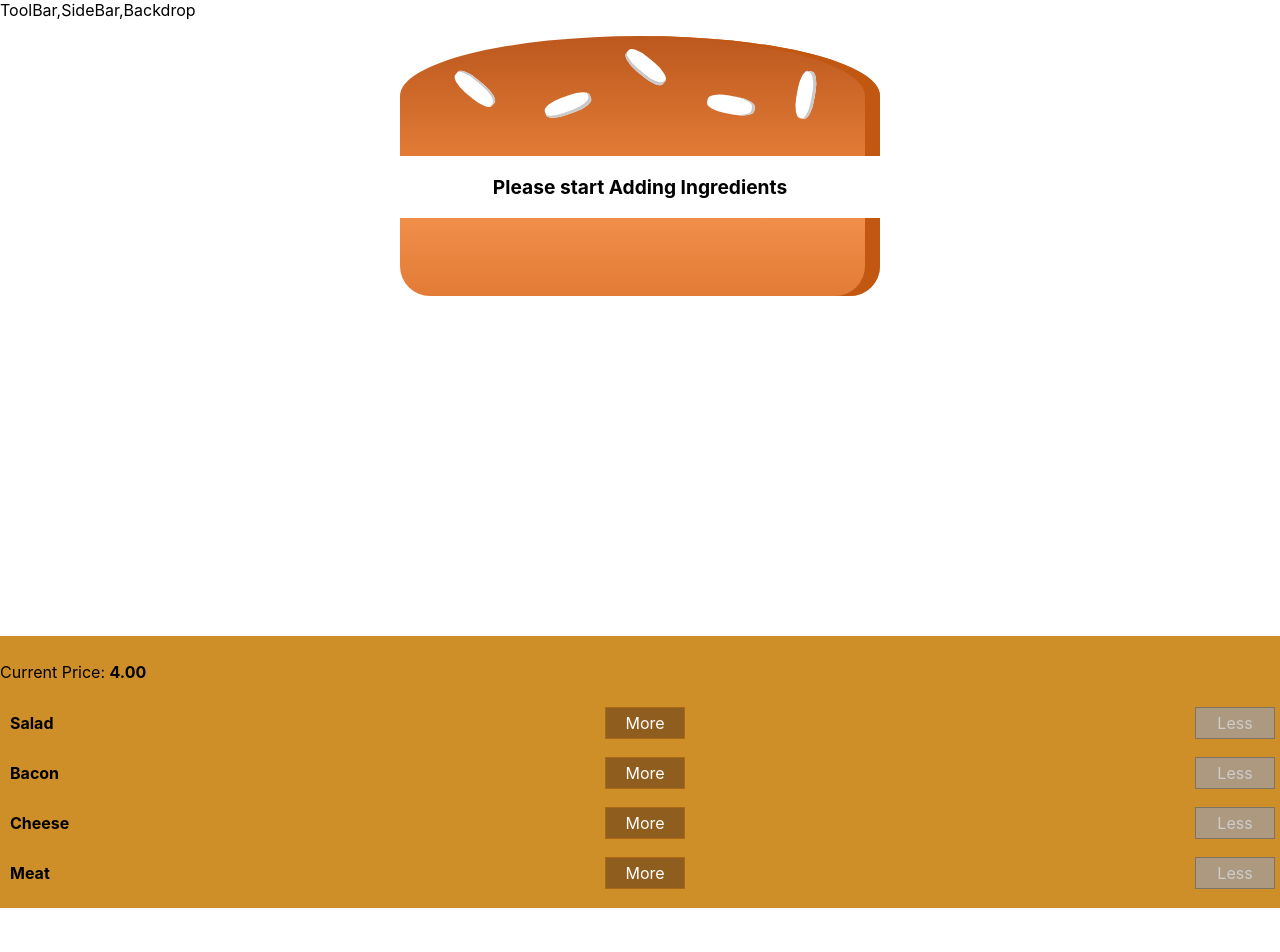
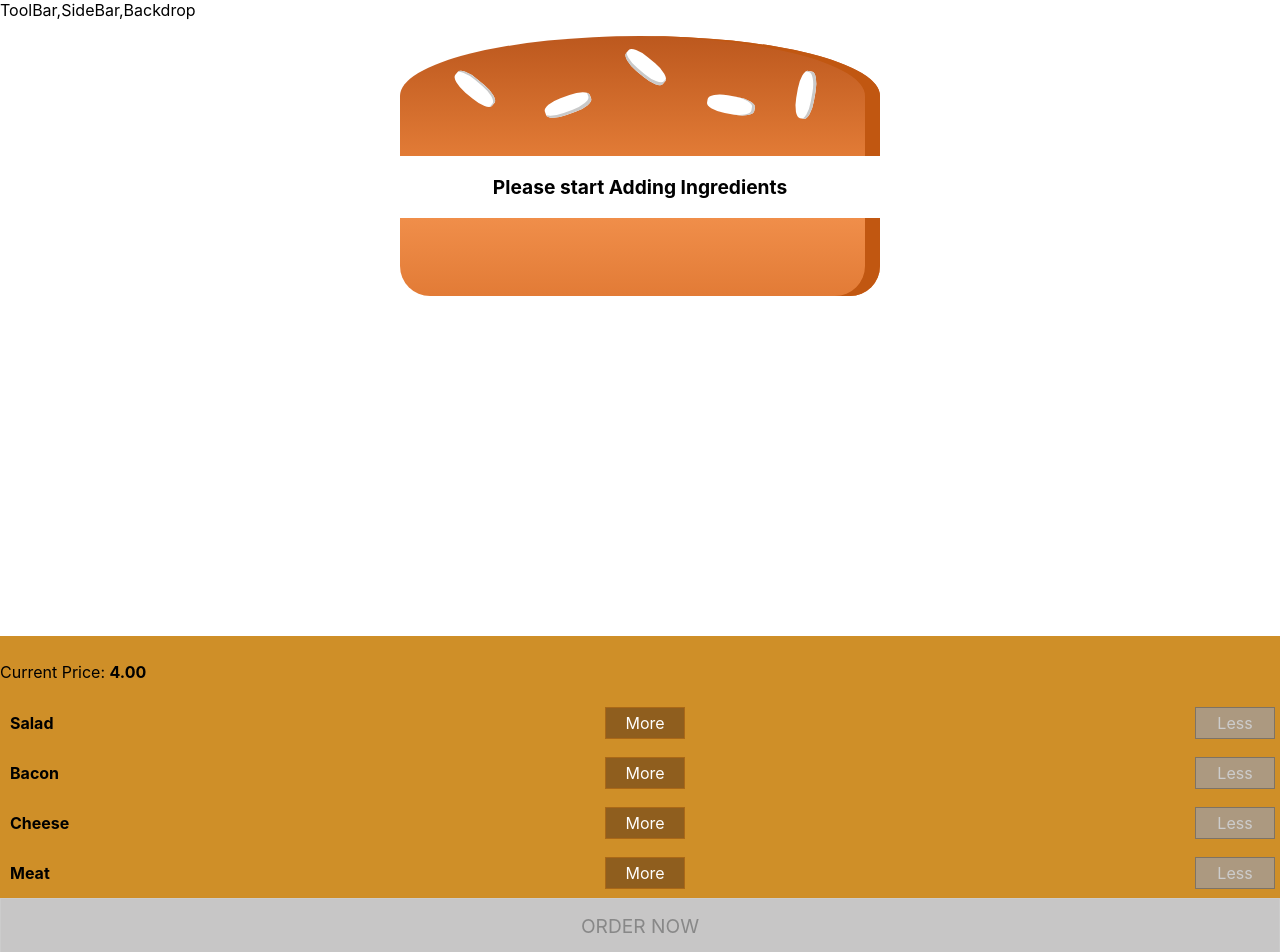
Before and after one commit to TonyKioko/BurgerHub, a React app: page / in a window 1280 px wide. Shown: the top 952 px of the page. Before the commit the page ends 908 px from the top, so only its background shows below. Built offline with nearby package versions, Linux system fonts and the light colour scheme.

Commit message:
order button added

```diff
--- a/src/components/Burger/BuildControls/BuildControls.css
+++ b/src/components/Burger/BuildControls/BuildControls.css
@@ -8,3 +8,44 @@
   margin: auto;
   padding: 10px 0;
 }
+
+.OrderButton {
+    background-color: #DAD735;
+    outline: none;
+    cursor: pointer;
+    border: 1px solid #966909;
+    color: #966909;
+    font-family: inherit;
+    font-size: 1.2em;
+    padding: 15px 30px;
+    box-shadow: 2px 2px 2px #966909;
+}
+
+.OrderButton:hover, .OrderButton:active {
+    background-color: #A0DB41;
+    border: 1px solid #966909;
+    color: #966909;
+}
+
+.OrderButton:disabled {
+    background-color: #C7C6C6;
+    cursor: not-allowed;
+    border: 1px solid #ccc;
+    color: #888888;
+}
+
+.OrderButton:not(:disabled) {
+    animation: enable 0.3s linear;
+}
+
+@keyframes enable {
+    0% {
+        transform: scale(1);
+    }
+    60% {
+        transform: scale(1.1);
+    }
+    100% {
+        transform: scale(1);
+    }
+}
--- a/src/components/Burger/BuildControls/BuildControls.js
+++ b/src/components/Burger/BuildControls/BuildControls.js
@@ -18,6 +18,7 @@
       />
     )
     )}
+    <button className="OrderButton" disabled={!props.purchasable}>ORDER NOW</button>
   </div>
 )
 
--- a/src/containers/BurgerBuilder/BurgerBuilder.js
+++ b/src/containers/BurgerBuilder/BurgerBuilder.js
@@ -20,7 +20,18 @@
       meat: 0
 
     },
-    totalPrice:4
+    totalPrice:4,
+    purchasable:false
+  }
+
+  updatePurchaseState (ingredients) {
+
+    const sum = Object.keys(ingredients).map(igKey => {
+      return ingredients[igKey]
+    }).reduce((sum,el) => {
+      return sum + el
+    },0)
+    this.setState({purchasable:sum>0})
   }
 addIngredientsHandler = (type) => {
   const oldCount = this.state.ingredients[type]
@@ -37,6 +48,7 @@
     totalPrice:newPrice,
     ingredients:updateIngredients
   })
+  this.updatePurchaseState(updateIngredients)
 }
 removeIngredientsHandler = (type) => {
   const oldCount = this.state.ingredients[type]
@@ -57,6 +69,8 @@
     totalPrice:newPrice,
     ingredients:updateIngredients
   })
+  this.updatePurchaseState(updateIngredients)
+
 }
 
   render() {
@@ -71,6 +85,7 @@
 <Burger ingredients={this.state.ingredients}/>
 <BuildControls ingredientAdded={this.addIngredientsHandler} ingredientRemoved={this.removeIngredientsHandler} disabled={disabledInfo}
 price={this.state.totalPrice}
+purchasable={this.state.purchasable}
    />
 
       </Aux>
```
